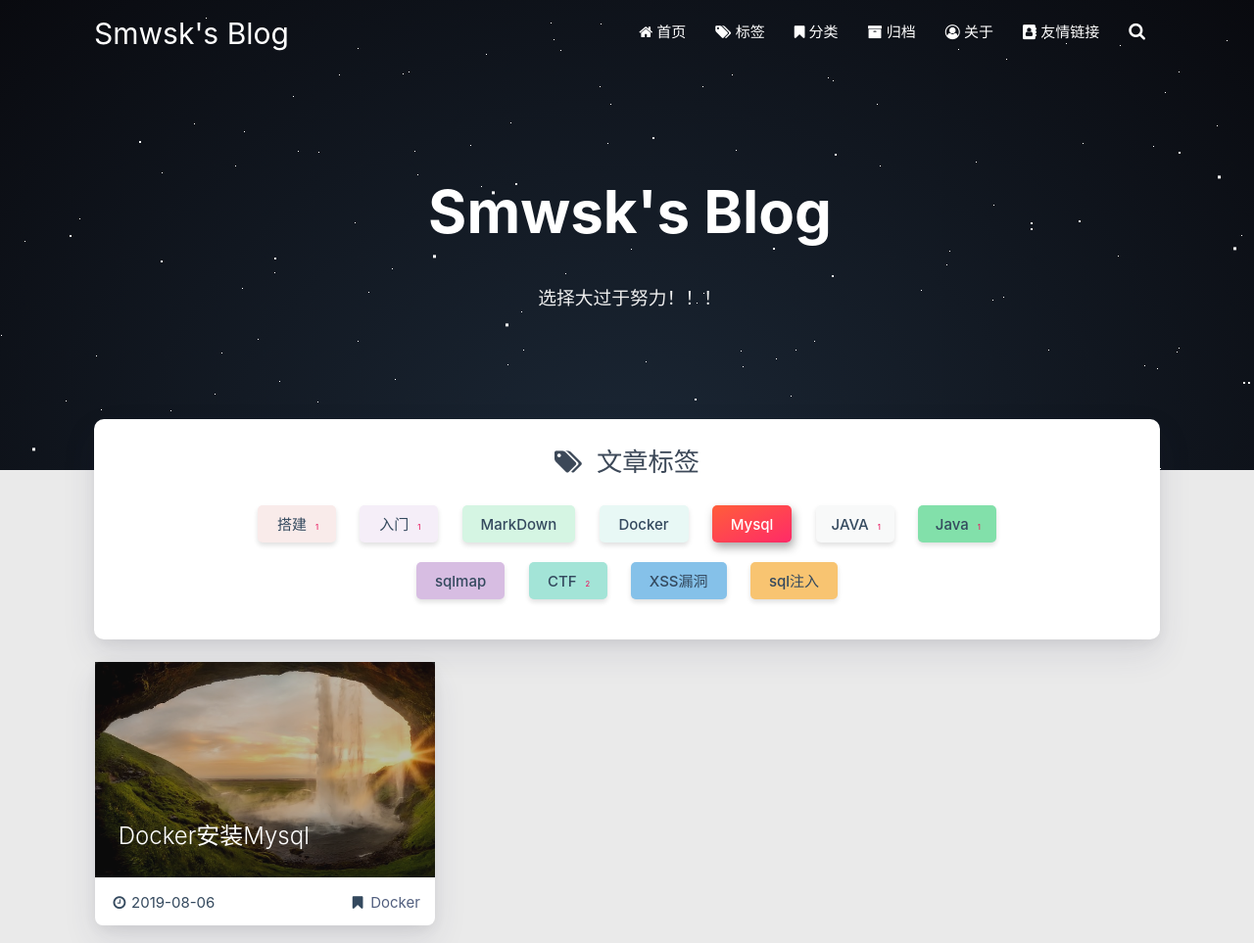
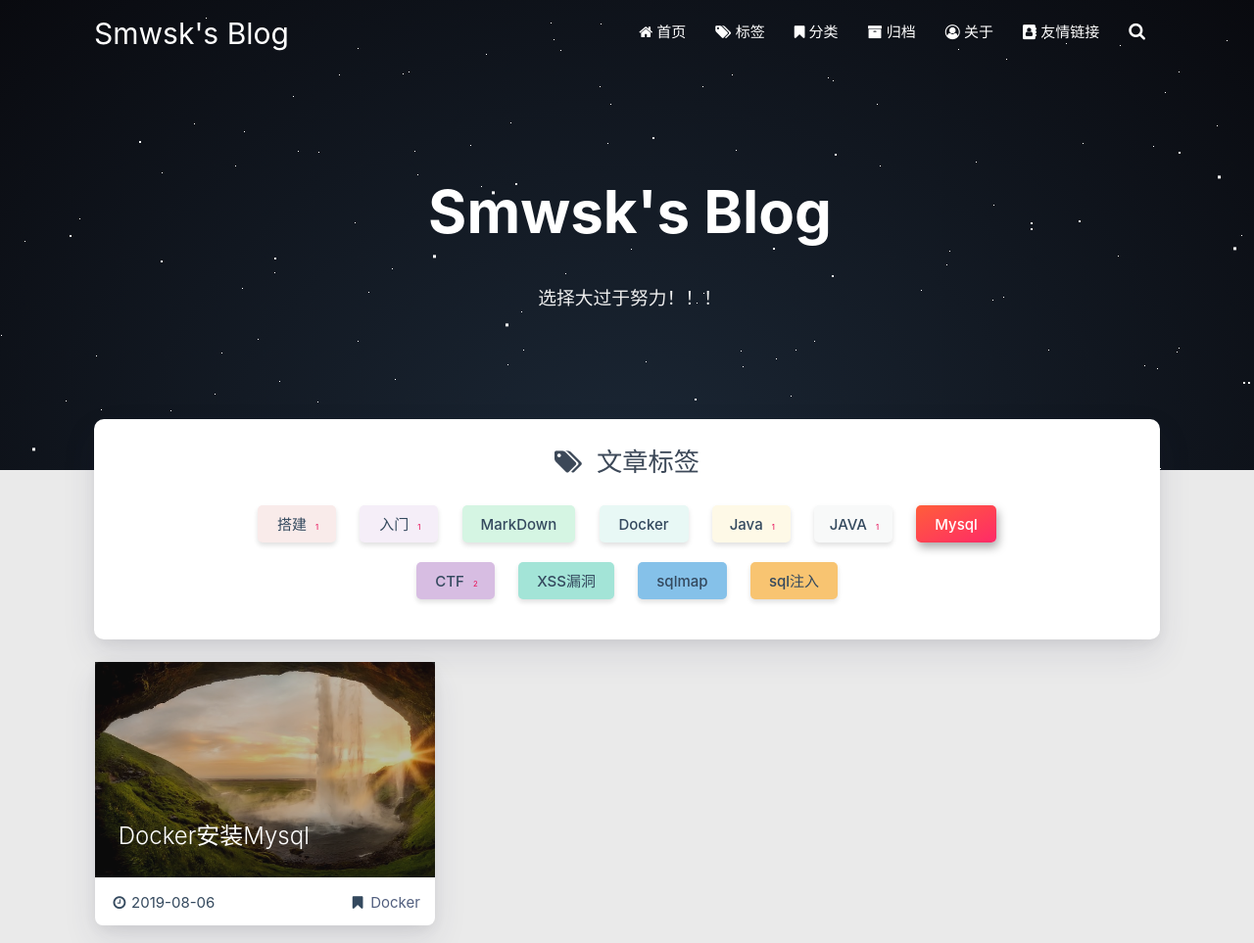
Before and after one commit to smwsk/smwsk.github.io, a plain HTML site: page tags/Mysql/index.html in a window 1280 px wide. Shown: the top 963 px of the page at 98% size. Drawn offline with Linux system fonts and the light colour scheme; some packages are replaced by stand-ins of ours; a script that the page names is missing.

Commit message:
Site updated: 2019-08-07 11:27:38

```diff
--- a/tags/Mysql/index.html
+++ b/tags/Mysql/index.html
@@ -333,10 +333,10 @@
                 </a>
 
 
-                <a href="/tags/Mysql/" title="Mysql: 1">
+                <a href="/tags/Java/" title="Java: 1">
                     <span class="chip center-align waves-effect waves-light
-                             chip-active "
-                            data-tagname="Mysql" style="background-color: #FEF9E7;">Mysql
+                             chip-default "
+                            data-tagname="Java" style="background-color: #FEF9E7;">Java
                         <span class="tag-length">1</span>
                     </span>
                 </a>
@@ -351,10 +351,28 @@
                 </a>
 
 
-                <a href="/tags/Java/" title="Java: 1">
+                <a href="/tags/Mysql/" title="Mysql: 1">
+                    <span class="chip center-align waves-effect waves-light
+                             chip-active "
+                            data-tagname="Mysql" style="background-color: #82E0AA;">Mysql
+                        <span class="tag-length">1</span>
+                    </span>
+                </a>
+
+
+                <a href="/tags/CTF/" title="CTF: 2">
                     <span class="chip center-align waves-effect waves-light
                              chip-default "
-                            data-tagname="Java" style="background-color: #82E0AA;">Java
+                            data-tagname="CTF" style="background-color: #D7BDE2;">CTF
+                        <span class="tag-length">2</span>
+                    </span>
+                </a>
+
+
+                <a href="/tags/XSS漏洞/" title="XSS漏洞: 1">
+                    <span class="chip center-align waves-effect waves-light
+                             chip-default "
+                            data-tagname="XSS漏洞" style="background-color: #A3E4D7;">XSS漏洞
                         <span class="tag-length">1</span>
                     </span>
                 </a>
@@ -363,25 +381,7 @@
                 <a href="/tags/sqlmap/" title="sqlmap: 1">
                     <span class="chip center-align waves-effect waves-light
                              chip-default "
-                            data-tagname="sqlmap" style="background-color: #D7BDE2;">sqlmap
-                        <span class="tag-length">1</span>
-                    </span>
-                </a>
-
-
-                <a href="/tags/CTF/" title="CTF: 2">
-                    <span class="chip center-align waves-effect waves-light
-                             chip-default "
-                            data-tagname="CTF" style="background-color: #A3E4D7;">CTF
-                        <span class="tag-length">2</span>
-                    </span>
-                </a>
-
-
-                <a href="/tags/XSS漏洞/" title="XSS漏洞: 1">
-                    <span class="chip center-align waves-effect waves-light
-                             chip-default "
-                            data-tagname="XSS漏洞" style="background-color: #85C1E9;">XSS漏洞
+                            data-tagname="sqlmap" style="background-color: #85C1E9;">sqlmap
                         <span class="tag-length">1</span>
                     </span>
                 </a>
```
Also changed, not shown: about/index.html (+9 -9 lines), tags/CTF/index.html (+23 -23 lines), tags/Docker/index.html (+23 -23 lines), tags/JAVA/index.html (+34 -34 lines), tags/MarkDown/index.html (+23 -23 lines), tags/XSS漏洞/index.html (+23 -23 lines), tags/index.html (+24 -24 lines), tags/sqlmap/index.html (+23 -23 lines), tags/sql注入/index.html (+23 -23 lines), tags/入门/index.html (+23 -23 lines), tags/搭建/index.html (+23 -23 lines).
